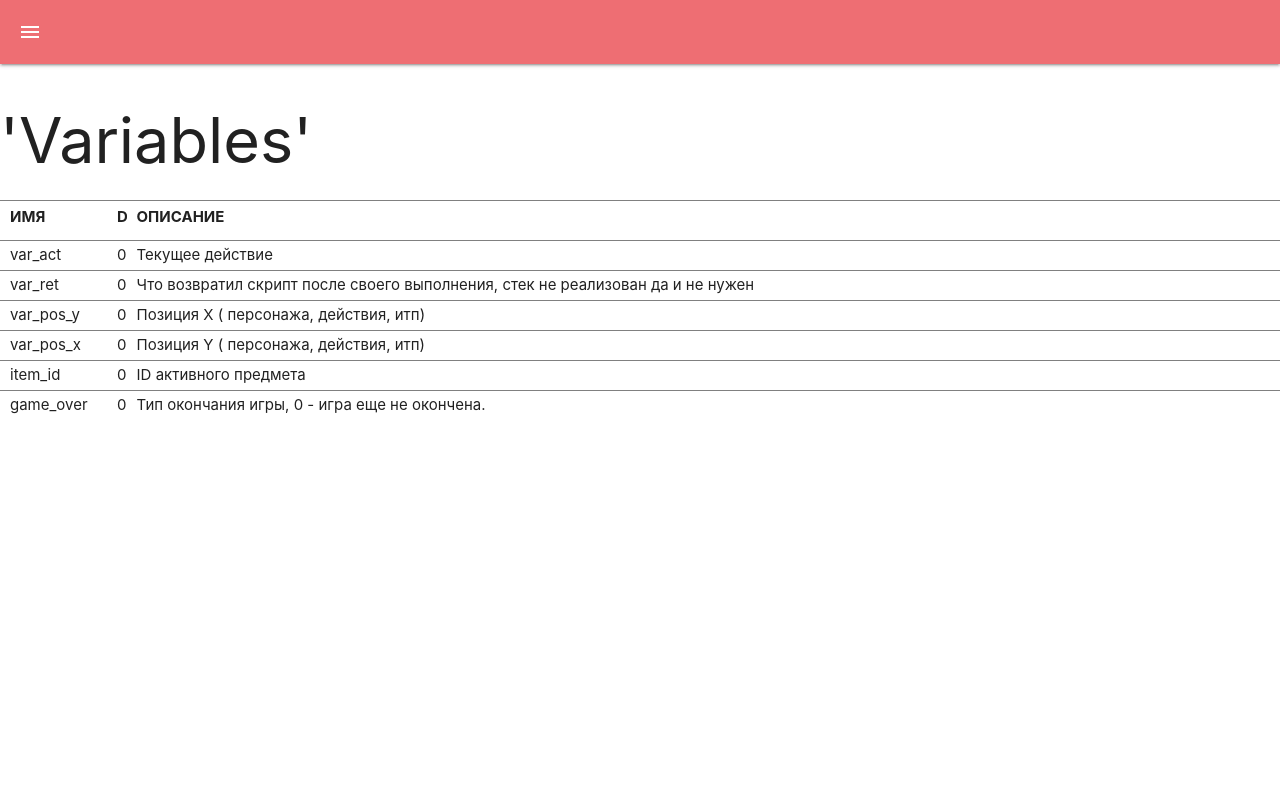
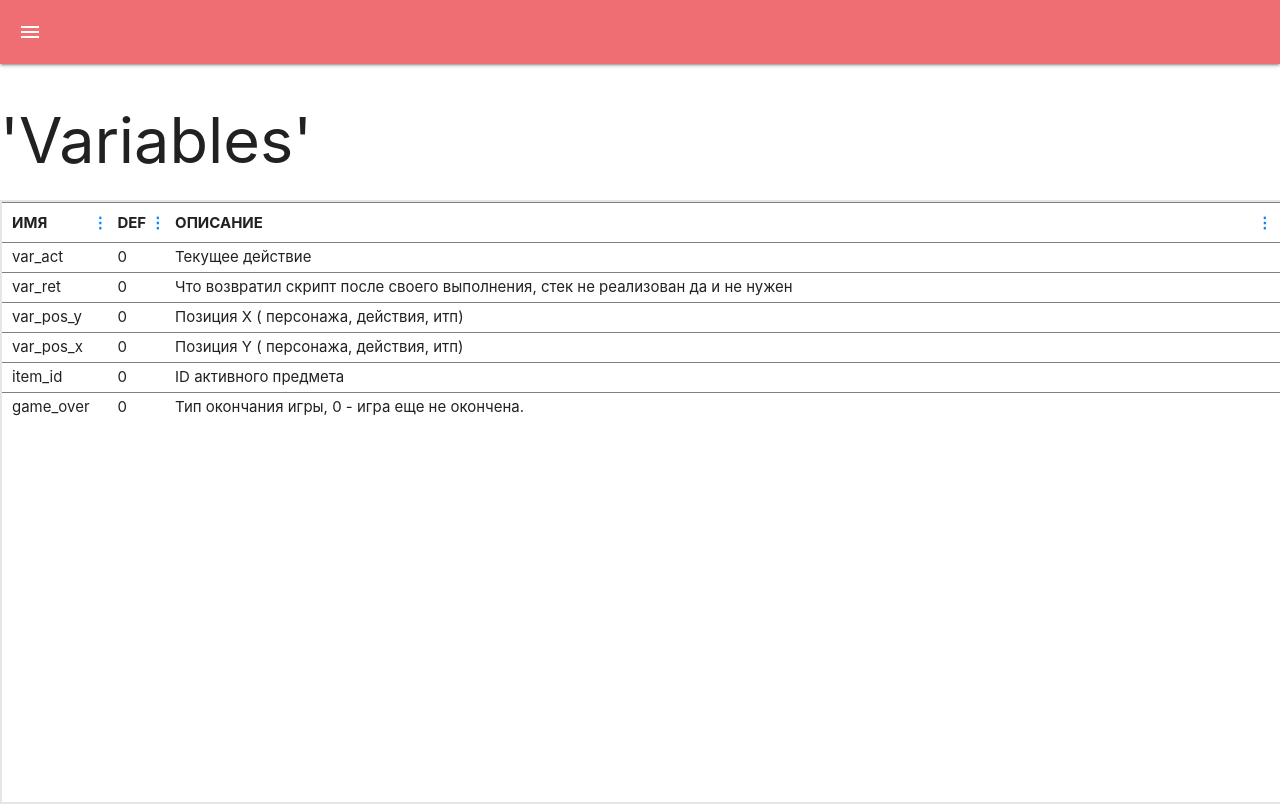
Before and after one commit to alex-worker/CombinatoricsIDE, a React (Create React App) app in the folder simple-ide/: page /vars in a window 1280 px wide. Built offline with nearby package versions, Linux system fonts and the light colour scheme.

Commit message:
try add resize columns

```diff
--- a/simple-ide/package.json
+++ b/simple-ide/package.json
@@ -6,6 +6,7 @@
     "materialize-css": "^1.0.0",
     "react": "^16.9.0",
     "react-dom": "^16.9.0",
+    "react-draggable": "^3.3.2",
     "react-router-dom": "^5.0.1",
     "react-virtualized": "^9.21.1"
   },
--- a/simple-ide/src/App.css
+++ b/simple-ide/src/App.css
@@ -44,3 +44,43 @@ html, body {
 .tableCell {
   white-space: 'normal',
 }
+
+.ReactVirtualized__Table {
+  display: inline-block;
+  border: 2px solid rgba(0, 0, 0, 0.1);
+}
+
+.ReactVirtualized__Table__headerColumn {
+  display: flex;
+  flex-direction: row;
+  justify-content: center;
+  padding: 0;
+}
+
+.ReactVirtualized__Table__headerTruncatedText {
+  flex: auto;
+}
+
+.DragHandle {
+  flex: 0 0 16px;
+  z-index: 2;
+  cursor: col-resize;
+  color: #0085ff;
+}
+.DragHandle:hover {
+  background-color: rgba(0, 0, 0, 0.1);
+}
+
+.DragHandleActive,
+.DragHandleActive:hover {
+  color: #0b6fcc;
+  z-index: 3;
+}
+
+.DragHandleIcon {
+  flex: 0 0 12px;
+  display: flex;
+  flex-direction: column;
+  justify-content: center;
+  align-items: center;
+}
--- a/simple-ide/src/components/gui/Table.js
+++ b/simple-ide/src/components/gui/Table.js
@@ -1,5 +1,6 @@
-import React, { Children } from 'react'
+import React from 'react'
 import { AutoSizer, Table, Column, CellMeasurerCache, CellMeasurer } from 'react-virtualized'
+import Draggable from 'react-draggable'
 import 'react-virtualized/styles.css'
 
 /*
@@ -119,10 +120,40 @@ const MyTablePlace = ({ list, columns }) => (
         width={width - 100}
       /> */
 
+const _resizeRow = ({ dataKey, deltaX }) => {
+
+}
+
+const _headerRenderer = ({
+  columnData,
+  dataKey,
+  disableSort,
+  label,
+  sortBy,
+  sortDirection
+}) => {
+  return <React.Fragment key={dataKey}>
+    <div className='ReactVirtualized__Table__headerTruncatedText'>
+      {label}
+    </div>
+    <Draggable
+      axis='x'
+      defaultClassName='DragHandle'
+      defaultClassNameDragging='DragHandleActive'
+      onDrag={(event, { deltaX }) => _resizeRow({ dataKey, deltaX })}
+      position={{ x: 0 }}
+      zIndex={999}
+    >
+      <span className='DragHandleIcon'>⋮</span>
+    </Draggable>
+  </React.Fragment>
+}
+
 const columnMaker = (columns, width) => {
   const columnList = columns.map((item, index) => {
     const colWidth = (typeof item.width === 'function') ? item.width(width) : item.width
     return <Column
+      headerRenderer={_headerRenderer}
       key={index}
       label={item.label}
       dataKey={item.key}
--- a/simple-ide/src/pages/Variables.js
+++ b/simple-ide/src/pages/Variables.js
@@ -22,11 +22,11 @@ const vars = [
 
 const columns = [
   { key: 'name', label: 'Имя', width: 100 },
-  { key: 'default', label: 'Def', width: 10 },
+  { key: 'default', label: 'Def', width: 50 },
   {
     key: 'description',
     label: 'Описание',
-    width: (width)=>{ return width - 110 }
+    width: (width) => { return width - 130 }
   }
 ]
 
```
Also changed, not shown: 1 other file (tests, documents, lock files or other folders).
